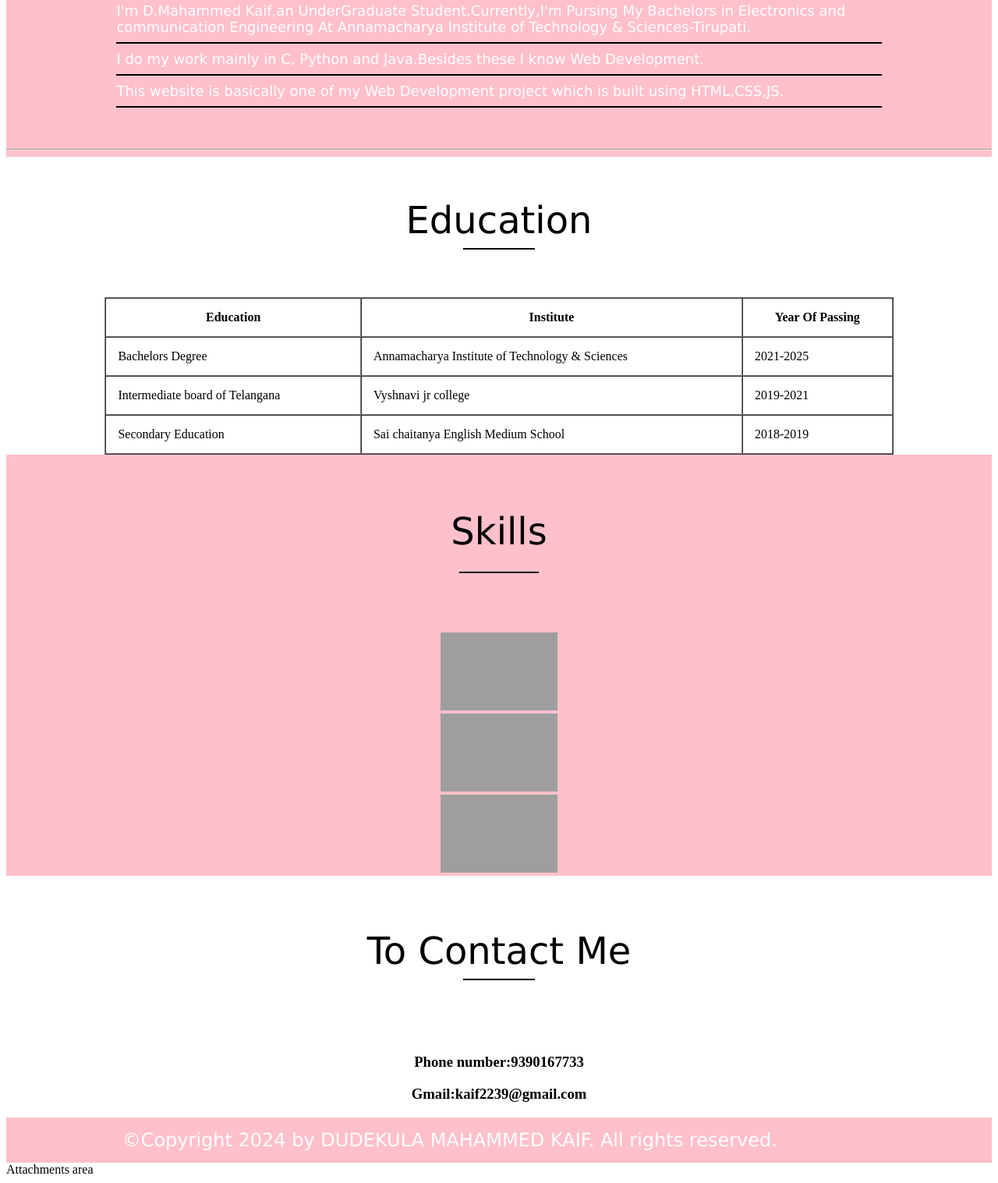
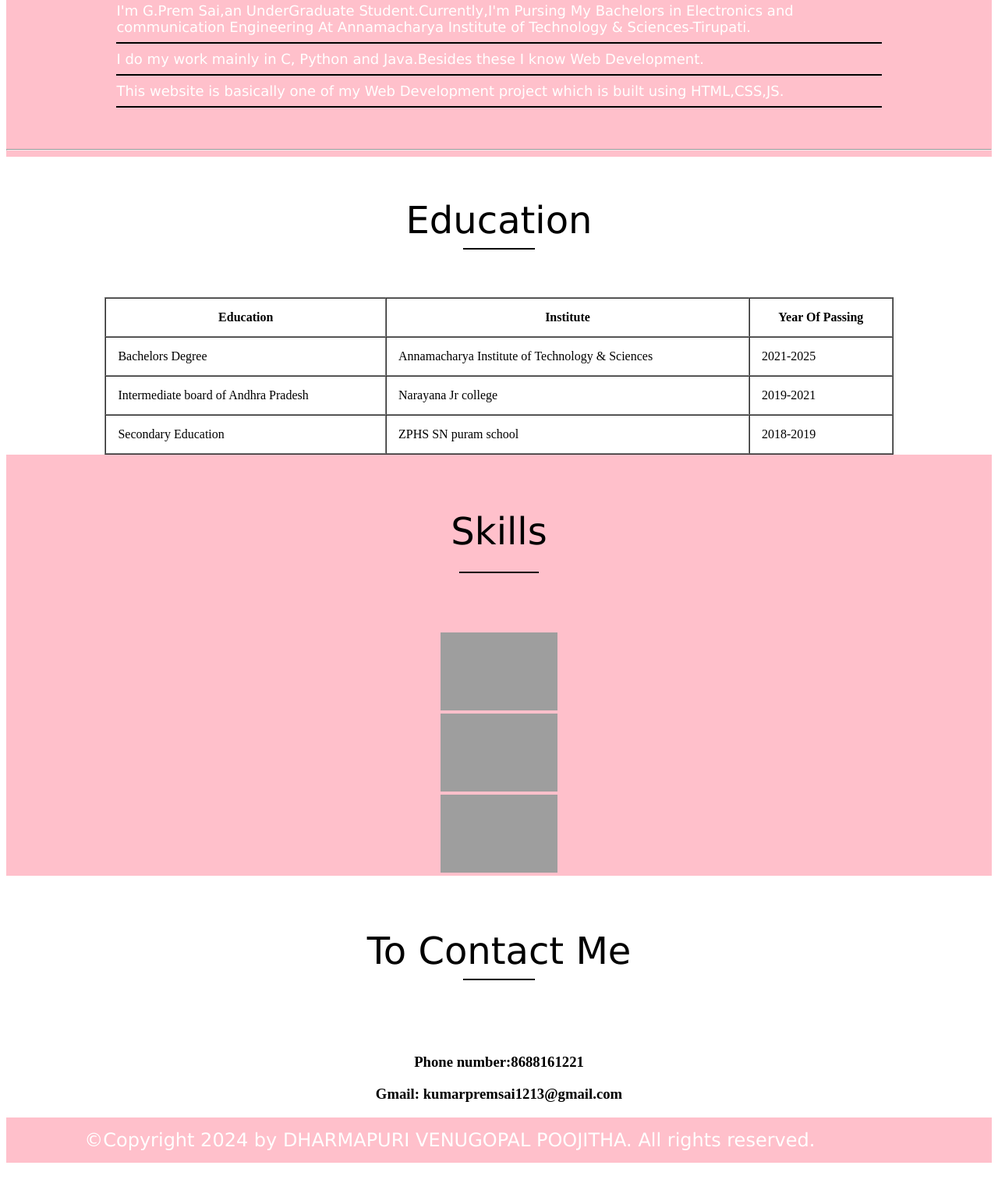
Before and after one commit to premsai08/Basic-Portfolio-Website, a plain HTML site: page index.html in a window 1280 px wide. Shown: the part 497-2014 px from the top of the page at 78% size. Drawn offline with Linux system fonts and the light colour scheme; grey boxes are pictures that could not be loaded.

Commit message:
index.html

```diff
--- a/index.html
+++ b/index.html
@@ -106,7 +106,7 @@ cellspacing="0" width="90%" align="center">
 <h3>
 <font face="Times New Roman"
 size="6" color="black">
-<H2 color="#4CAF50">Hello , Myself DUDEKULA MAHAMMED KAIF <H2>
+<H2 color="#4CAF50">Hello , Myself GURRAM PREM SAI<H2>
 </font>
 </h3>
 
@@ -151,7 +151,7 @@ About Me
    <td width="60%">
 <font face="Verdana" size="4"
 color="white">
-I'm D.Mahammed Kaif,an UnderGraduate Student.Currently,I'm Pursing My Bachelors in Electronics and communication Engineering At Annamacharya Institute of Technology & Sciences-Tirupati.
+I'm G.Prem Sai,an UnderGraduate Student.Currently,I'm Pursing My Bachelors in Electronics and communication Engineering At Annamacharya Institute of Technology & Sciences-Tirupati.
 <hr color="black">
 
 I do my work mainly in C,
@@ -204,13 +204,13 @@ cellspacing="0" width="80%" align="center" >
    <td>2021-2025</td>
   </tr>
   <tr>
-    <td>Intermediate board of Telangana</td>
-    <td>Vyshnavi jr college</td>
+    <td>Intermediate board of Andhra Pradesh</td>
+    <td>Narayana Jr college</td>
     <td>2019-2021</td>
   </tr>
 <tr>
    <td>Secondary Education</td>
-   <td>Sai chaitanya English Medium School</td>
+   <td>ZPHS SN puram school</td>
    <td>2018-2019</td>
   </tr>
 </tr>
@@ -273,8 +273,8 @@ To Contact Me
 </tr>
 
 </table>
-<h3 align="center" >Phone number:9390167733</h3>
-<h3 align="center" >Gmail:kaif2239@gmail.com</h3>
+<h3 align="center" >Phone number:8688161221</h3>
+<h3 align="center" >Gmail: kumarpremsai1213@gmail.com</h3>
 
 
 
@@ -307,7 +307,7 @@ cellspacing="0" width="90%" align="center">
 <td width="80%" valign="top" align="center">
 <font face="Verdana"
 color="white" size="5">
-©Copyright 2024 by DUDEKULA MAHAMMED KAIF.
+©Copyright 2024 by DHARMAPURI VENUGOPAL POOJITHA.
 All rights reserved.
 </font>
 </td>
@@ -331,5 +331,3 @@ All rights reserved.
 </body>
 
 </html>
-
-Attachments area
```
